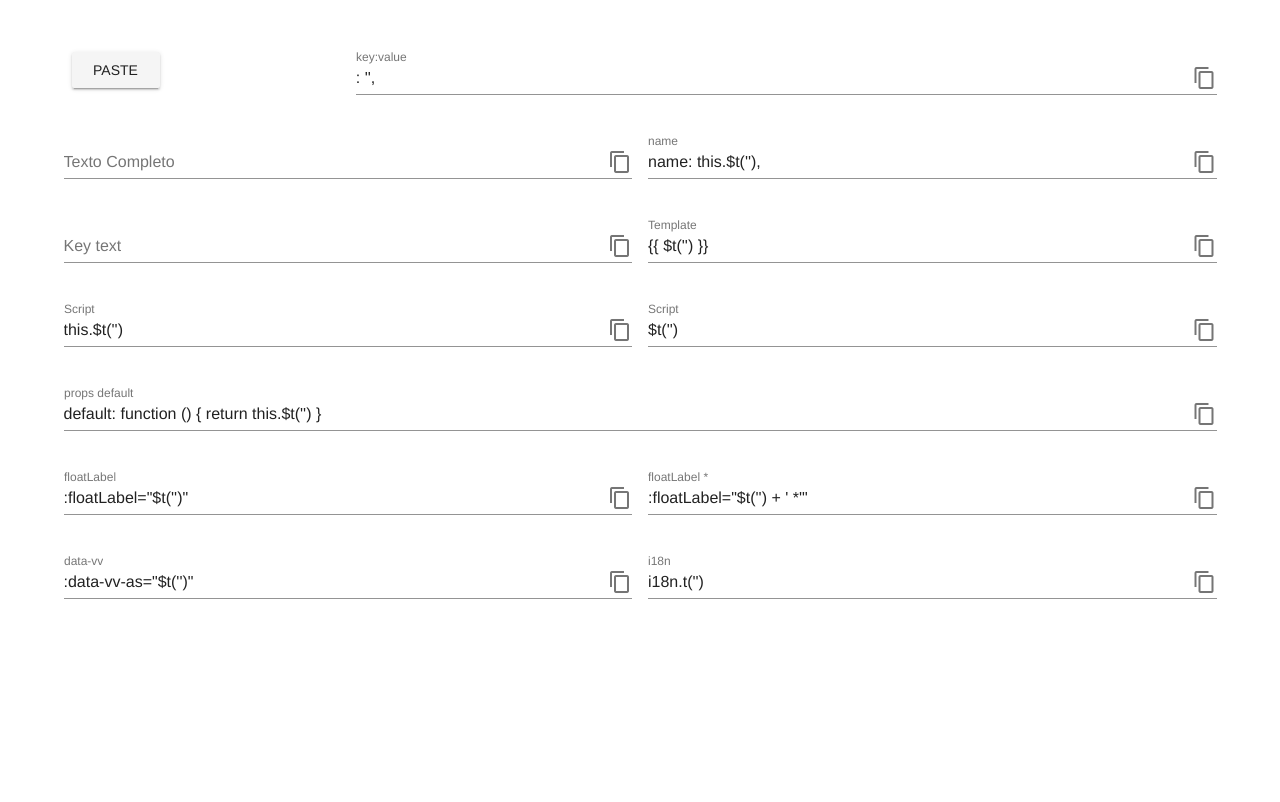
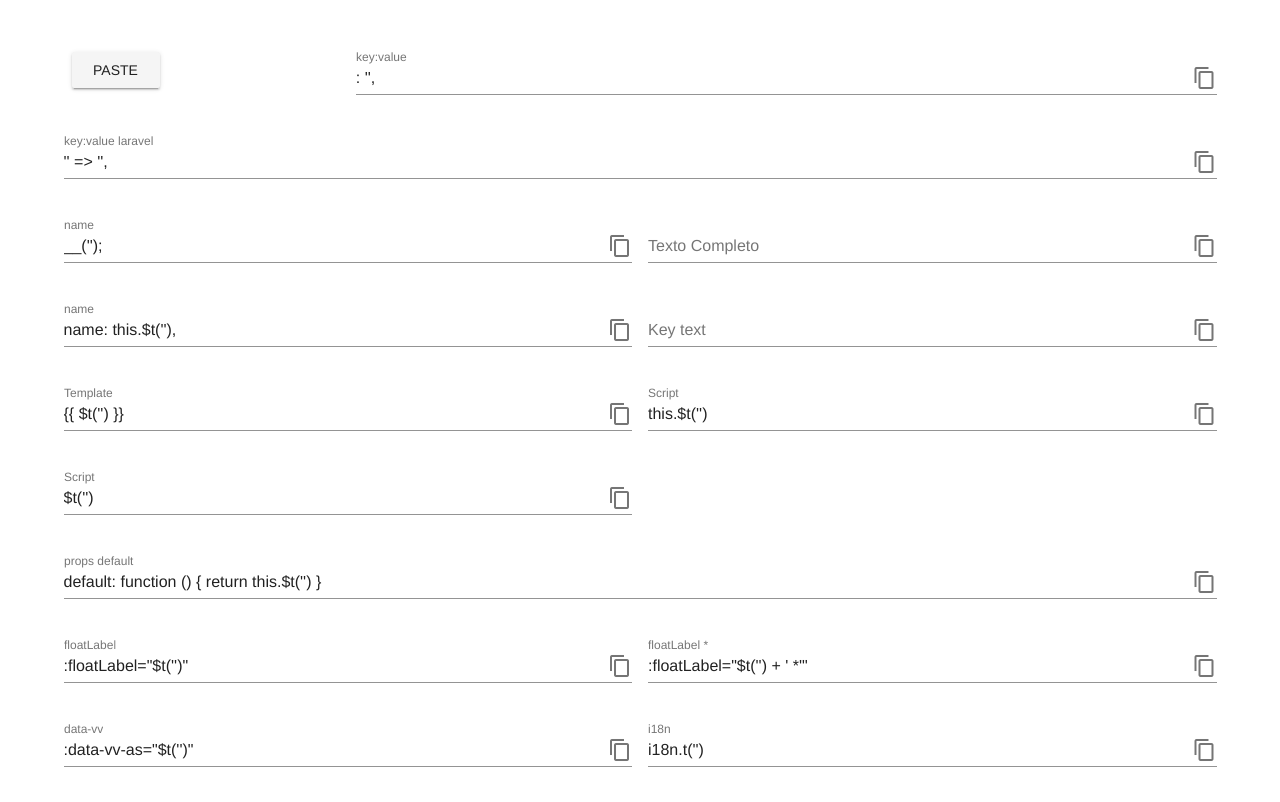
Before and after one commit to danielschmitz/i18n-builder, a Vue app: page / in a window 1280 px wide. Built offline with nearby package versions, Linux system fonts and the light colour scheme.

Commit message:
Mais keys

```diff
--- a/src/App.vue
+++ b/src/App.vue
@@ -17,6 +17,28 @@
             ></v-text-field>
 
           </v-flex>
+
+          <v-flex xs12>
+            <v-text-field
+              ref="completeL"
+              v-model="completeL"
+              label="key:value laravel"
+              append-icon="content_copy"
+              @click:append="copy('completeL')"
+            ></v-text-field>
+
+          </v-flex>
+
+           <v-flex xs6>
+            <v-text-field
+              ref="tkeyL"
+              v-model="tkeyL"
+              label="name"
+              append-icon="content_copy"
+              @click:append="copy('tkeyL')"
+            ></v-text-field>
+          </v-flex>
+
 
           <v-flex xs6>
             <v-text-field
@@ -208,8 +230,14 @@ export default {
      tkey9 () {
       return `name: this.$t('${this.keytext}'),`
     },
+     tkeyL () {
+      return `__('${this.keytext}');`
+    },
     complete () {
       return `${this.keytext}: '${this.text.replace(/'/g, "")}',`
+    },
+    completeL () {
+      return `'${this.keytext}' => '${this.text.replace(/'/g, "")}',`
     }
   }
 }
```
